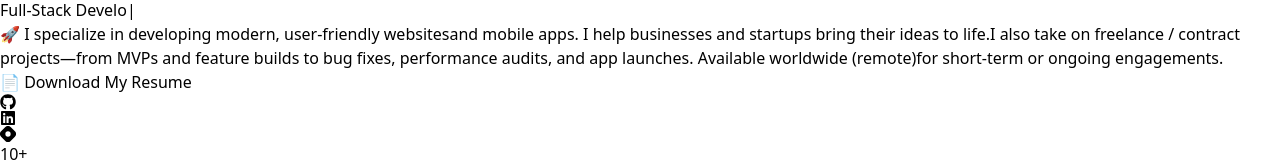
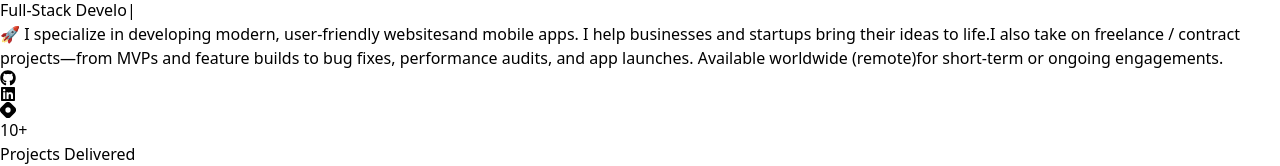
Before and after one commit to HARSHKUMAR65/Potfolio, a React (Vite) app: page / in a window 1280 px wide. Shown: the part 200-366 px from the top of the page. Built offline with nearby package versions, Linux system fonts and the light colour scheme.

Commit message:
initalcommit

```diff
--- a/src/components/Banner.jsx
+++ b/src/components/Banner.jsx
@@ -3,14 +3,14 @@ import { FaGithub, FaLinkedin } from 'react-icons/fa';
 import { SiHashnode } from 'react-icons/si';
 
 function Banner() {
-  const handleDownload = () => {
-    const link = document.createElement('a');
-    link.href = '/assets/Harsh_resume.pdf';
-    link.setAttribute('download', 'Harsh_resume.pdf');
-    document.body.appendChild(link);
-    link.click();
-    document.body.removeChild(link);
-  };
+  // const handleDownload = () => {
+  //   const link = document.createElement('a');
+  //   link.href = '/assets/Harsh_resume.pdf';
+  //   link.setAttribute('download', 'Harsh_resume.pdf');
+  //   document.body.appendChild(link);
+  //   link.click();
+  //   document.body.removeChild(link);
+  // };
 
   return (
     <div className="w-full py-[110px]">
@@ -54,12 +54,12 @@ function Banner() {
 
 
         {/* Resume Button */}
-        <button
+        {/* <button
           onClick={handleDownload}
           className="bg-white text-black font-semibold rounded-xl px-6 py-3 mt-6 hover:bg-gray-200 transition"
         >
           📄 Download My Resume
-        </button>
+        </button> */}
 
         {/* Social Icons */}
         <div className="flex justify-center items-center gap-6 mt-10">
```
